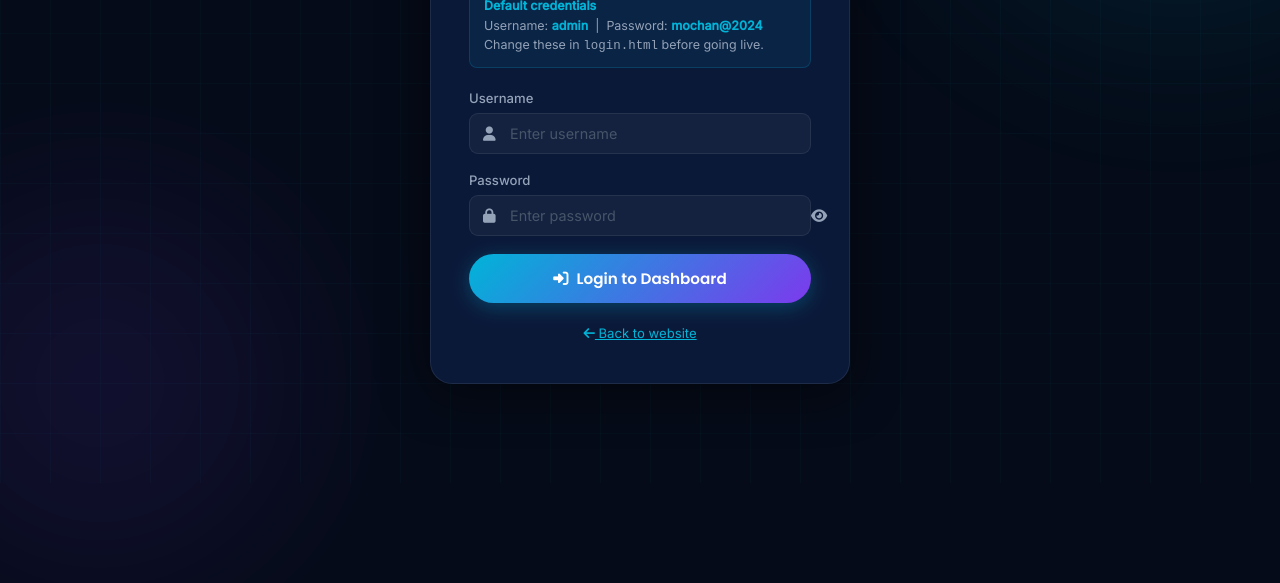
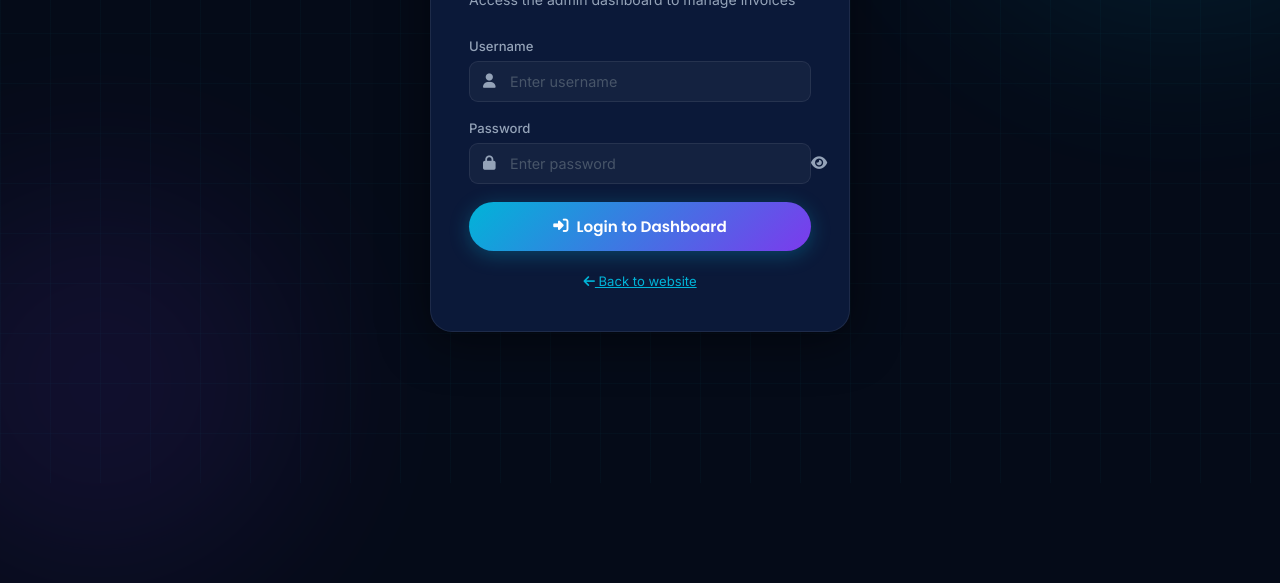
Before and after one commit to Mochanlabs/Mochanlabswebsite, a plain HTML site: page admin/login.html in a window 1280 px wide. Shown: the part 317-900 px from the top of the page. Drawn offline with Linux system fonts and the light colour scheme.

Commit message:
remove hint

```diff
--- a/admin/login.html
+++ b/admin/login.html
@@ -167,11 +167,6 @@
     <p class="login-sub">Access the admin dashboard to manage invoices</p>
 
     <!-- Remove this hint block in production -->
-    <div class="hint">
-      <strong>Default credentials</strong><br>
-      Username: <strong>admin</strong> &nbsp;|&nbsp; Password: <strong>mochan@2024</strong><br>
-      Change these in <code>login.html</code> before going live.
-    </div>
 
     <form id="loginForm" novalidate>
       <div class="form-group">
```
Also changed, not shown: 1 other file.
